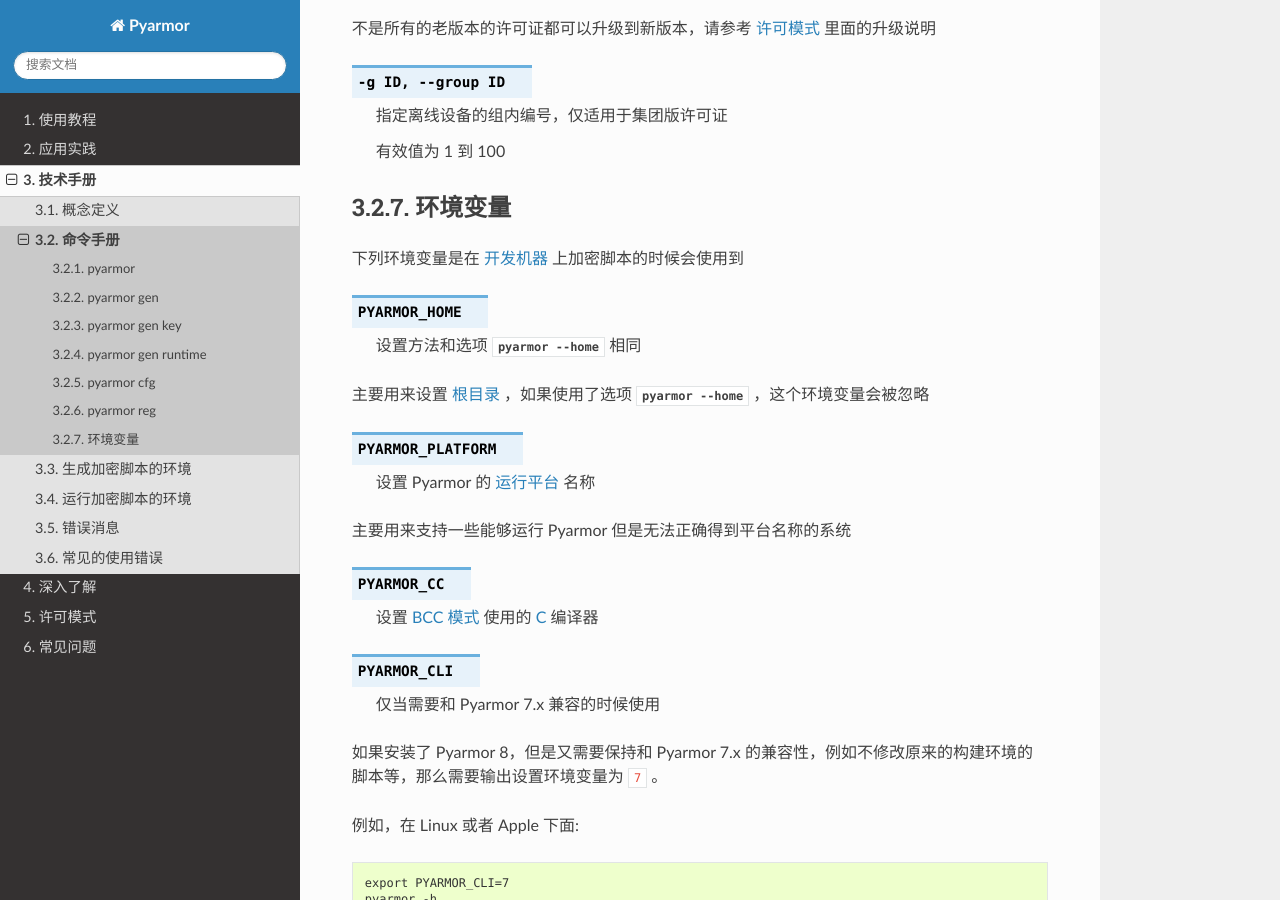
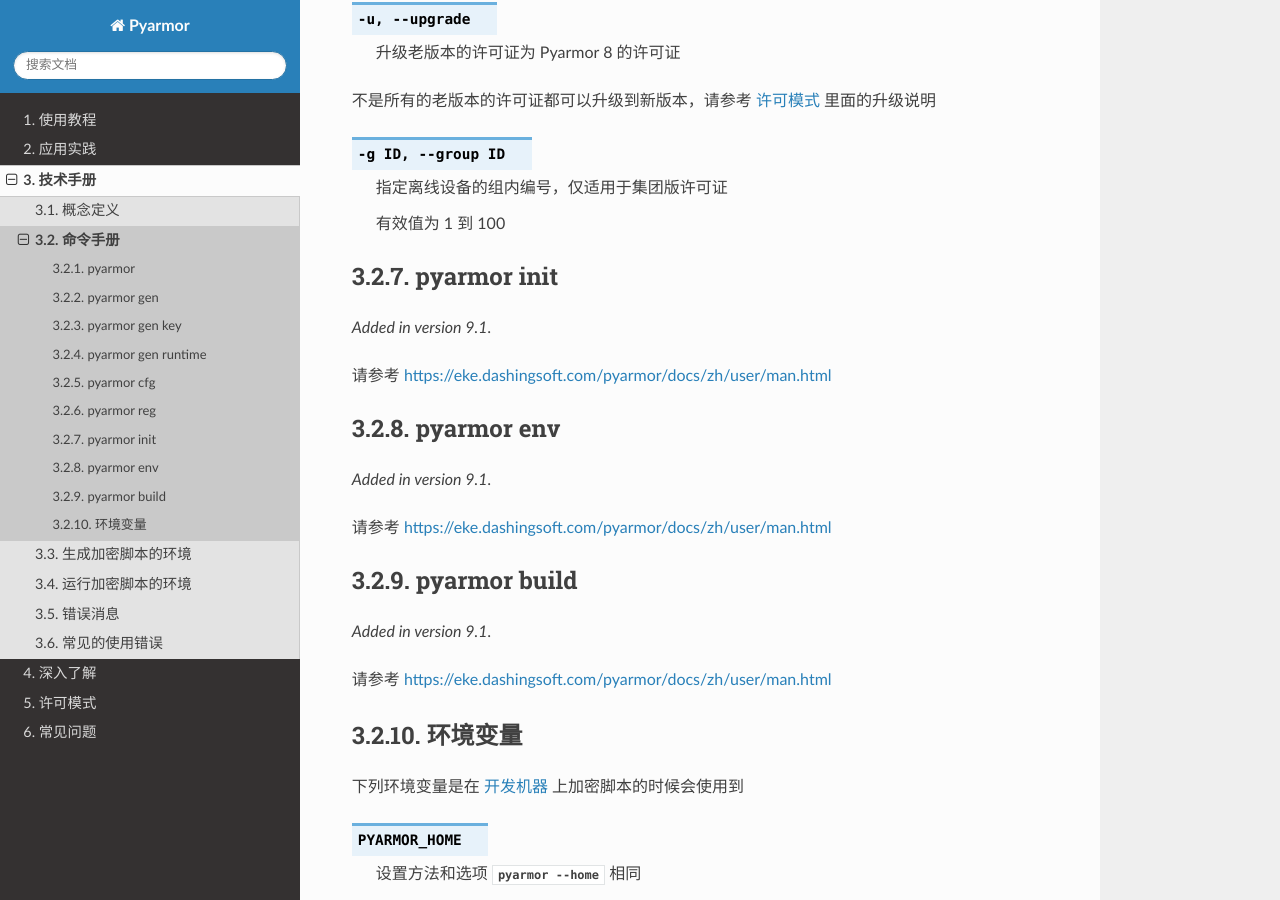
Before and after one commit to dashingsoft/pyarmor-docs-zh, a Sphinx documentation site: the page built from docs/reference/man.rst, in a window 1280 px wide and 900 px high, scrolled down 26866 px. Built offline with Sphinx 7.4.7 and the Read the Docs theme 3.1.0, drawn with Linux system fonts in a browser that asks for light colours; some of the changed text lies outside the part shown.

Commit message:
Add link to v9.1 new features

```diff
--- a/docs/reference/man.rst
+++ b/docs/reference/man.rst
@@ -999,6 +999,33 @@
 
             有效值为 1 到 100
 
+.. _pyarmor init:
+
+pyarmor init
+============
+
+.. versionadded:: 9.1
+
+请参考 https://eke.dashingsoft.com/pyarmor/docs/zh/user/man.html
+
+.. _pyarmor env:
+
+pyarmor env
+===========
+
+.. versionadded:: 9.1
+
+请参考 https://eke.dashingsoft.com/pyarmor/docs/zh/user/man.html
+
+.. _pyarmor build:
+
+pyarmor build
+=============
+
+.. versionadded:: 9.1
+
+请参考 https://eke.dashingsoft.com/pyarmor/docs/zh/user/man.html
+
 环境变量
 ========
 
```
Also changed, not shown: docs/index.rst (+10 -0 lines).
